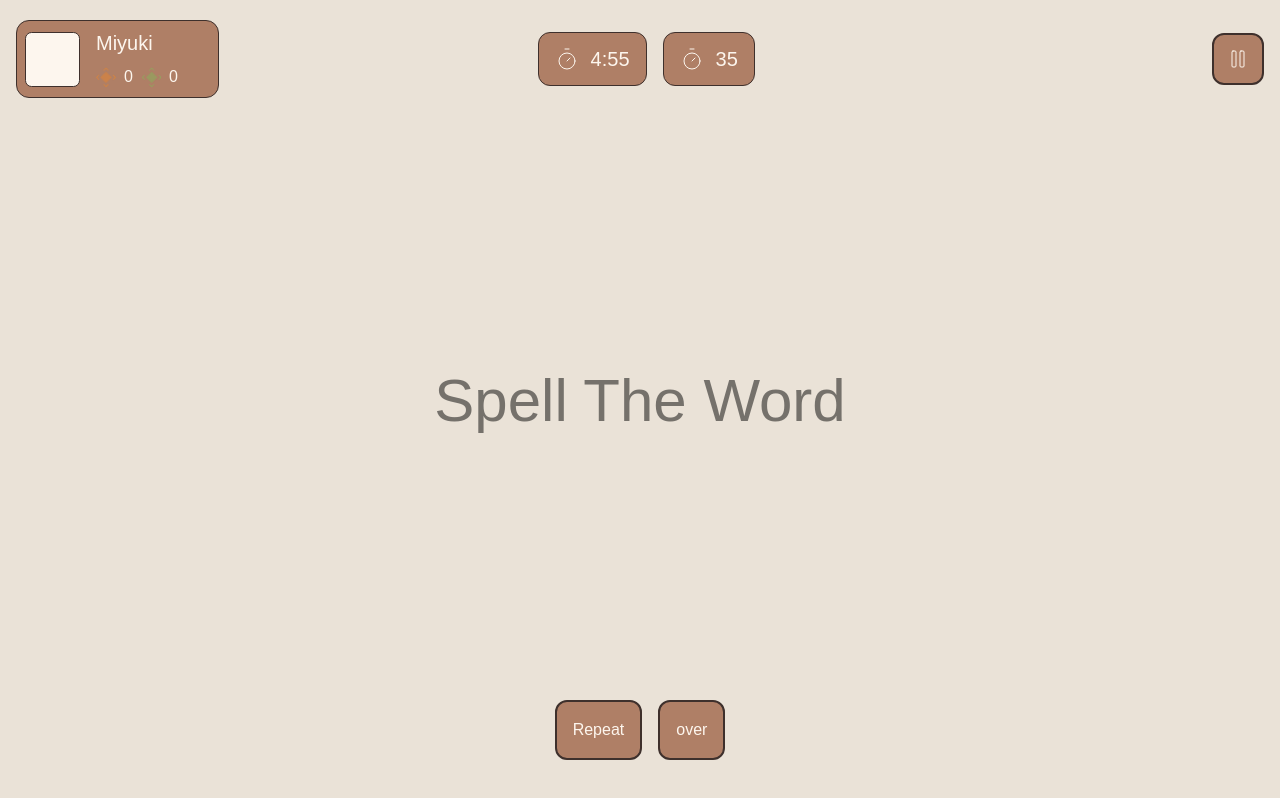
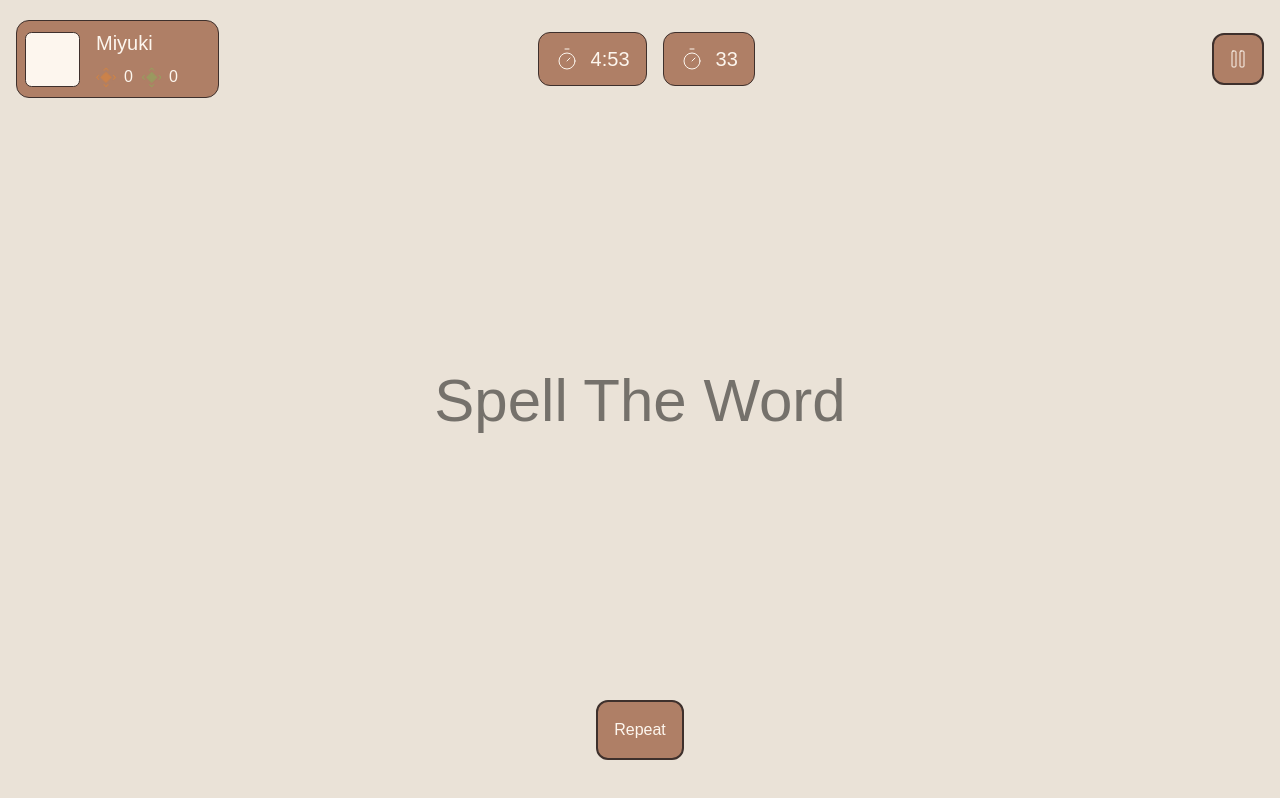
Before and after one commit to simplyyliam/Spel-it, a Next.js app: page /game in a window 1280 px wide. Built offline with nearby package versions, Linux system fonts and the light colour scheme; no server answers.

Commit message:
fix: Ensure timer reset on game over and clean up unused handleGameOver function

```diff
--- a/app/game/page.tsx
+++ b/app/game/page.tsx
@@ -22,7 +22,8 @@ function Page() {
   const audioRef = useRef<HTMLAudioElement>(null);
   const [currentWord, setCurrentWord] = useState("");
   const [isPaused, setIsPaused] = useState(false);
-  const { timer, resetNextWord, resetTimer, nextWordTimer, pause, resume } = useTimerStore();
+  const { timer, resetNextWord, resetTimer, nextWordTimer, pause, resume } =
+    useTimerStore();
   const { setPoints, setXP, setLearntWords, setMistakes } = usePlayerStore();
   const { setResultsMistakes, setResultsWords } = useNonPlayerPersist();
   const router = useRouter();
@@ -88,8 +89,9 @@ function Page() {
   useEffect(() => {
     if (timer === 0) {
       router.push("/gameOver");
+      resetTimer();
     }
-  }, [timer, router]);
+  }, [timer, router, resetTimer]);
 
   const onSubmit = async (e: FormEvent<HTMLFormElement>) => {
     e.preventDefault();
@@ -163,11 +165,6 @@ function Page() {
     }
   };
 
-  const handleGameOver = () => {
-    router.push("/gameOver")
-    resetTimer()
-  }
-
   return (
     <div className="flex flex-col lg:gap-4 gap-10 items-center justify-center min-h-screen">
       <>
@@ -208,15 +205,6 @@ function Page() {
           >
             Repeat
           </MenuButton>
-          <MenuButton
-            className="p-4 text-secondary border-border border-2"
-            onClick={handleGameOver}
-            style={{
-              backgroundColor: "#AF7F66",
-            }}
-          >
-            over
-          </MenuButton>
         </div>
       </>
       <audio ref={audioRef} preload="auto" />
```
